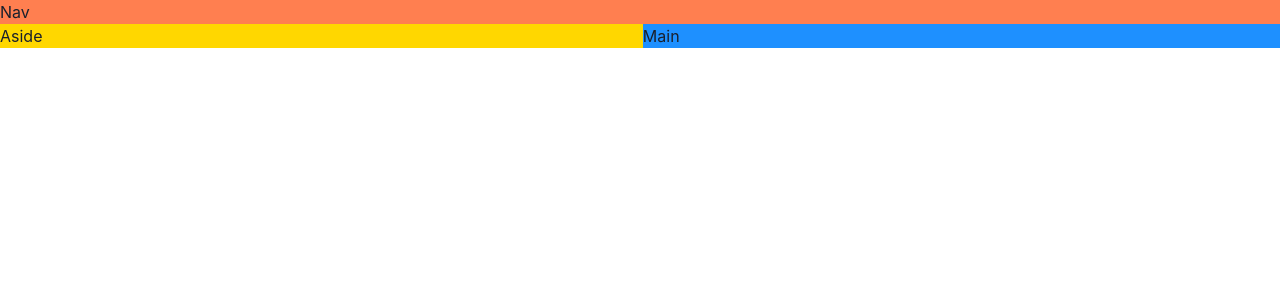
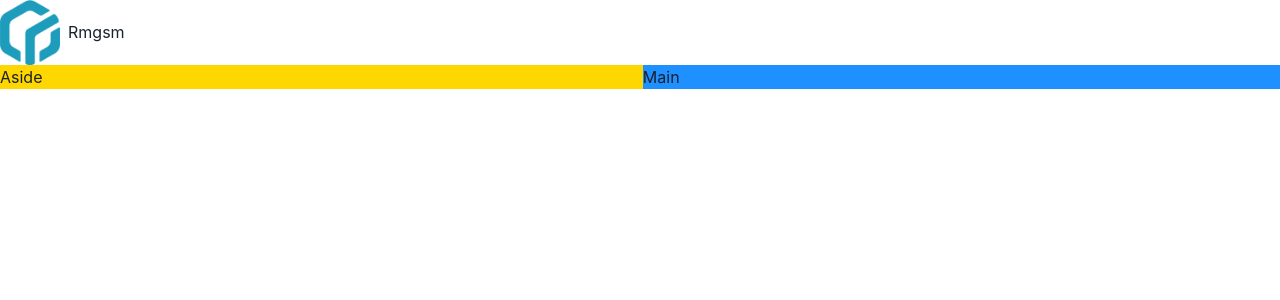
Before and after one commit to alihatampouri/game-app, a React (Vite) app: page / in a window 1280 px wide. Shown: the top 300 px of the page. Built offline with nearby package versions, Linux system fonts and the light colour scheme.

Commit message:
Build a navbar

```diff
--- a/src/App.tsx
+++ b/src/App.tsx
@@ -1,5 +1,6 @@
-import { Button, Grid, GridItem, Show } from "@chakra-ui/react";
+import { Grid, GridItem, Show } from "@chakra-ui/react";
 import "./App.css";
+import NavBar from "./components/NavBar";
 
 function App() {
     return (
@@ -9,8 +10,8 @@ function App() {
                 lg: `"nav nav" "aside main"`,
             }}
         >
-            <GridItem area="nav" bg="coral">
-                Nav
+            <GridItem area="nav">
+                <NavBar />
             </GridItem>
             <Show above="lg">
                 <GridItem area="aside" bg="gold">
--- /dev/null
+++ b/src/components/NavBar.tsx
@@ -0,0 +1,13 @@
+import { HStack, Image, Text } from "@chakra-ui/react";
+import logo from "../assets/logo.png";
+
+const NavBar = () => {
+    return (
+        <HStack>
+            <Image src={logo} width="60px" />
+            <Text>Rmgsm</Text>
+        </HStack>
+    );
+};
+
+export default NavBar;
```
Also changed, not shown: src/assets/logo.png (added).
